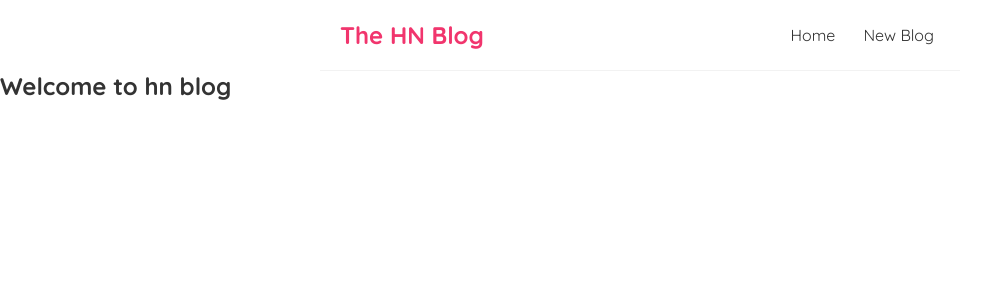
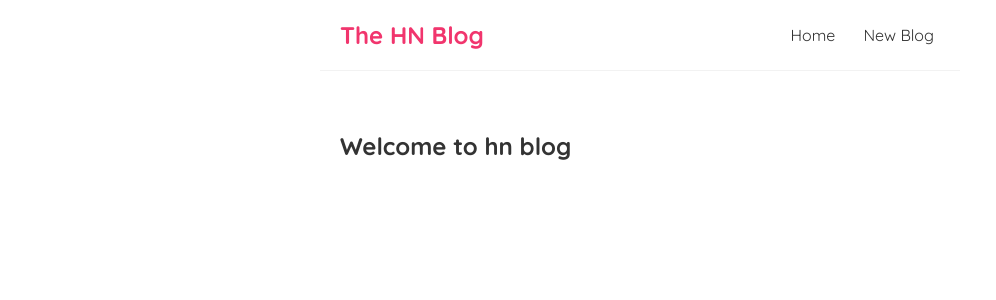
Before and after one commit to PrajilPradeep/hn-blog, a React (Create React App) app: page / in a window 1280 px wide. Shown: the top 300 px of the page, without its empty margins (0-996 px from the left). Built offline with nearby package versions, Linux system fonts and the light colour scheme.

Commit message:
Add styling to content

```diff
--- a/src/index.css
+++ b/src/index.css
@@ -34,3 +34,9 @@
 .navbar a:hover {
   color: #f1356d;
 }
+
+.content {
+  max-width: 600px;
+  margin: 40px auto;
+  padding: 20px;
+}
```
